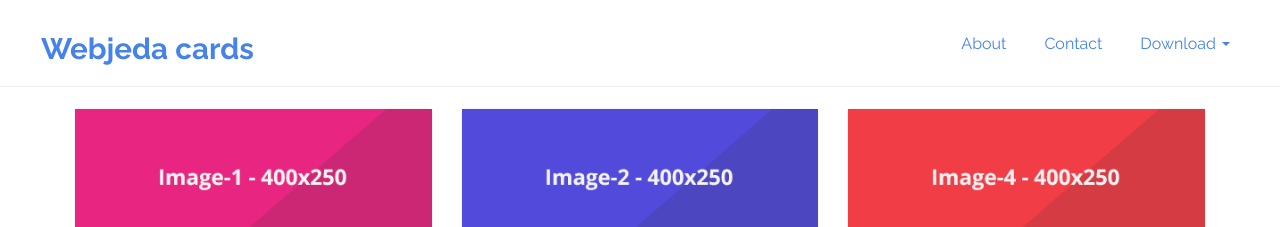
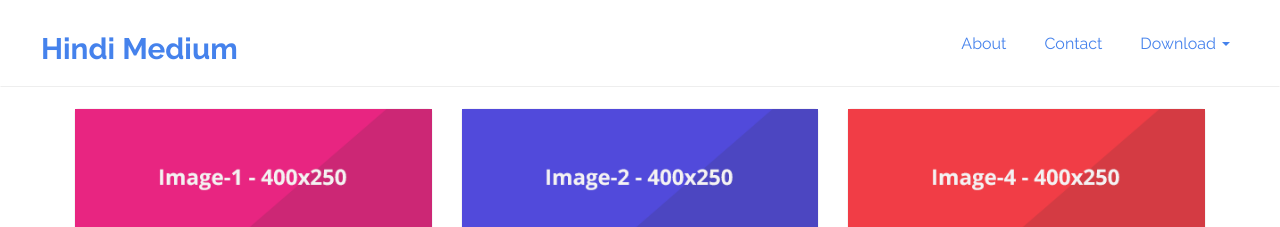
Before and after one commit to ujagarsingh/ujagarsingh.github.io, a Jekyll site: the page built from index.html, in a window 1280 px wide. Shown: the top 227 px of the page. Built offline with Jekyll 4.4.1, drawn with Linux system fonts in a browser that asks for light colours; the list of posts is cut into pages by our own code.

Commit message:
Update _config.yml

```diff
--- a/_config.yml
+++ b/_config.yml
@@ -6,14 +6,14 @@
 # 'jekyll serve'. If you change this file, please restart the server process.
 
 # Site settings
-title: Webjeda cards
-email: your-email@domain.com
+title: Hindi Medium
+email: ujagar.singh.meena@gmail.com
 description: > # this means to ignore newlines until "baseurl:"
   Webjeda Cards is a Bootstrap based jekyll theme for portfolio, photography or any kind of blog.
 
 
 baseurl: "" # the subpath of your site, e.g. /blog
-url: "http://webjeda.com" # the base hostname & protocol for your site
+url: "http://ujagarsingh.com" # the base hostname & protocol for your site
 
 #sidebar
 default-image: webjeda-logo-big.jpg # If there is no featured image in a post then this image will be showed. Also on all pages this image will be showed. Use a 500x250 image.
```
